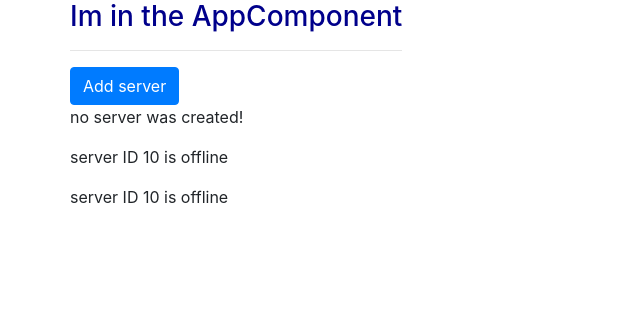
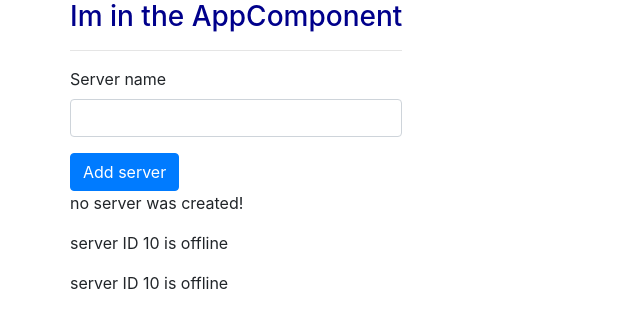
Before and after one commit to victorval/ng4-course, an Angular app: page / in a window 1280 px wide. Shown: the top 328 px of the page, without its empty margins (0-640 px from the left). Built offline with nearby package versions, Linux system fonts and the light colour scheme.

Commit message:
passing and using data with event binding

```diff
--- a/src/app/servers/servers.component.html
+++ b/src/app/servers/servers.component.html
@@ -1,3 +1,6 @@
+<label>Server name</label>
+<input type="text" class="form-control" (input)="onUpdateServerName($event)">
+<p>{{serverName}}</p>
 <button class="btn btn-primary" [disabled]="!allowNewServer" (click)="onCreateServer()">
   Add server
 </button>
--- a/src/app/servers/servers.component.ts
+++ b/src/app/servers/servers.component.ts
@@ -7,6 +7,7 @@
 export class ServersComponent implements OnInit {
   allowNewServer = false;
   serverCreationStatus = 'no server was created!';
+  serverName = '';
 
   constructor() {
     setTimeout(() => {
@@ -17,8 +18,13 @@
   ngOnInit(): void {
   }
 
-  onCreateServer(){
+  onCreateServer() {
     this.serverCreationStatus = 'server was created!';
   }
 
+  onUpdateServerName(event: Event) {
+    // console.log(event);
+    this.serverName = (<HTMLInputElement>event.target).value;
+  }
+
 }
```
